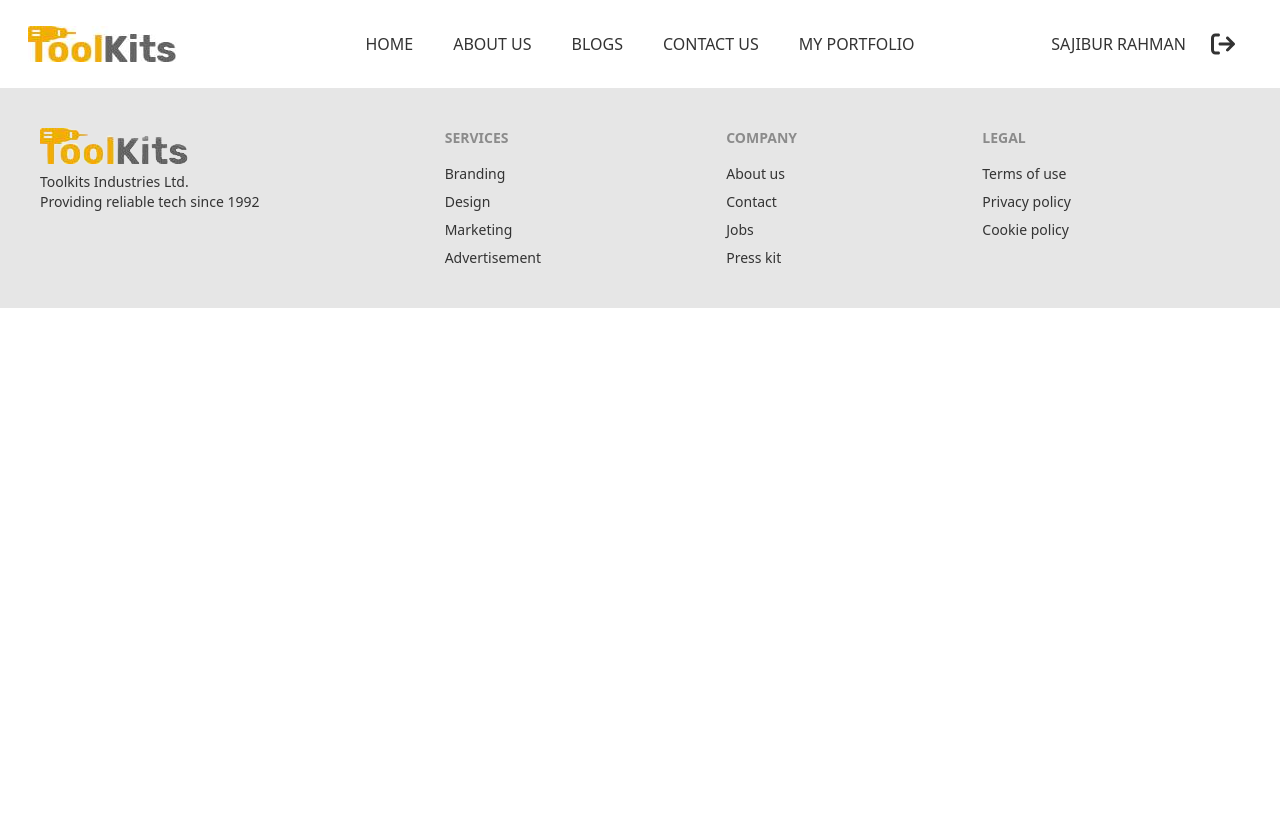
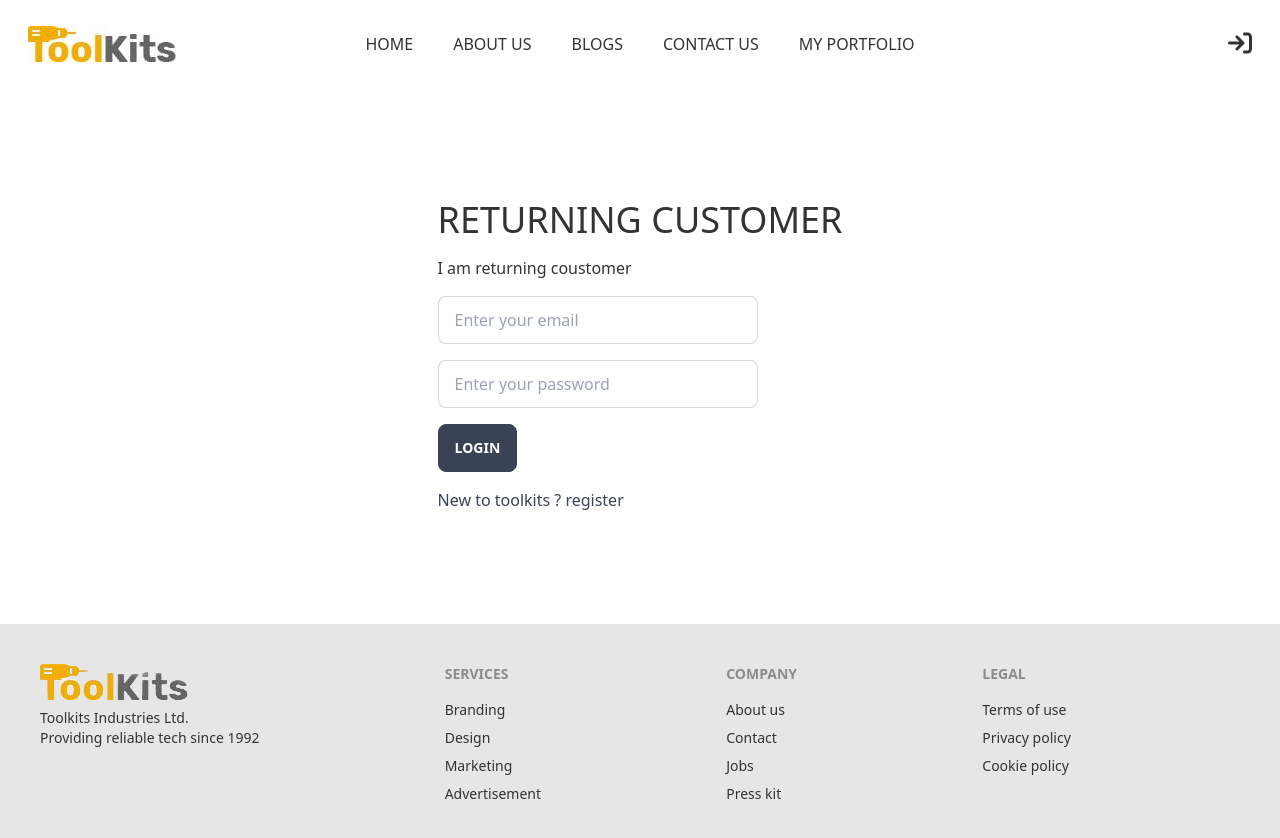
Before and after one commit to sajibur-dev/manufacturer-website, a React (Create React App) app: page /login in a window 1280 px wide. Shown: the top 838 px of the page. Before the commit the page ends 800 px from the top, so only its background shows below. Built offline with nearby package versions, Linux system fonts and the light colour scheme.

Commit message:
login ui is done

```diff
--- a/package.json
+++ b/package.json
@@ -13,6 +13,7 @@
     "firebase": "^9.8.1",
     "react": "^18.1.0",
     "react-dom": "^18.1.0",
+    "react-firebase-hooks": "^5.0.3",
     "react-hook-form": "^7.31.2",
     "react-query": "^3.39.0",
     "react-router-dom": "^6.3.0",
--- a/src/components/CustomerReview.js
+++ b/src/components/CustomerReview.js
@@ -12,10 +12,14 @@ const CustomerReview = () => {
     },[setReviews]);
     const count = reviews?.length
   return (
-    <div class="carousel w-full mt-14">
+    <div className="mt-5">
+      <h1 className="text-center text-accent text-3xl uppercase">customer review</h1>
+      <div  class="carousel w-full mt-14">
+
       {
           reviews?.map((review) => <Review count={count} review={review}/>)
       }
+      </div>
     </div>
   );
 };
--- a/src/components/Navbar.js
+++ b/src/components/Navbar.js
@@ -8,7 +8,7 @@ import { NavLink } from "react-router-dom";
 import brand from "../assets/icons/brand.jpg";
 
 const Navbar = () => {
-  const user = 'sajibur rahman';
+  const user = '';
   return (
     <div class="navbar bg-base-100 px-7 py-5">
       <div class="navbar-start">
--- a/src/components/Tool.js
+++ b/src/components/Tool.js
@@ -10,6 +10,7 @@ const Tool = ({product}) => {
         <img
           src={image}
           alt="Shoes"
+          className="w-1/2"
         />
       </figure>
       <div class="card-body text-accent ">
@@ -19,9 +20,9 @@ const Tool = ({product}) => {
           <h4><FontAwesomeIcon className="text-primary" icon={faCartArrowDown}/> : {minimumOrderQuantity} (min)</h4>
           <h4><FontAwesomeIcon className="text-primary" icon={faDatabase}/> : {availableQuantity} (available)</h4>
         </div>
-        <h4 className="text-center mb-5"><FontAwesomeIcon className="text-primary" icon={faCircleDollarToSlot}/> : {pricePerProduct} (per product)</h4>
+        <h4 className=" mb-5"><FontAwesomeIcon className="text-primary" icon={faCircleDollarToSlot}/> : {pricePerProduct} (per product)</h4>
         <div class="card-actions justify-end">
-          <button class="btn btn-primary">Buy Now</button>
+          <button class="btn btn-primary">Place Order</button>
         </div>
       </div>
     </div>
--- a/src/components/Tools.js
+++ b/src/components/Tools.js
@@ -11,8 +11,8 @@ const Tools = () => {
         })
     },[])
     return (
-        <div className='p-10'>
-            <h1 className='text-2xl'>Hand Tool</h1>
+        <div className='p-10 my-10'>
+            <h1 className='text-2xl'>Our Products</h1>
             <div className='grid grid-cols-1 lg:grid-cols-3 gap-10 md:p-10'>
                 {
                     products.map((product)=><Tool product={product}/>)
--- /dev/null
+++ b/src/pages/Login.js
@@ -0,0 +1,98 @@
+import React from "react";
+import { useForm } from "react-hook-form";
+import { Link, useNavigate } from "react-router-dom";
+
+const Login = () => {
+  const navigate = useNavigate();
+  const {
+    register,
+    reset,
+    formState: { errors },
+    handleSubmit,
+  } = useForm();
+
+  const onSubmit = (data) => {
+    console.log(data);
+  };
+
+  return (
+    <div className="flex justify-center items-center my-28">
+      <div className="space-y-4">
+        <h1 className="text-4xl uppercase">returning customer</h1>
+        <p>I am returning coustomer</p>
+        <form onSubmit={handleSubmit(onSubmit)}>
+          <div class="form-control w-full max-w-xs">
+            <input
+              type="email"
+              placeholder="Enter your email"
+              {...register("email", {
+                required: {
+                  value: true,
+                  message: "Email is required",
+                },
+                pattern: {
+                  value: /[a-z0-9]+@[a-z]+\.[a-z]{2,3}/,
+                  message: "Please provide an valid email",
+                },
+              })}
+              class="input input-bordered w-full max-w-xs"
+            />
+            <label class="label">
+              {errors.email?.type === "required" && (
+                <span class="label-text-alt text-error">
+                  {errors.email?.message}
+                </span>
+              )}
+              {errors.email?.type === "pattern" && (
+                <span class="label-text-alt text-error">
+                  {errors.email?.message}
+                </span>
+              )}
+            </label>
+          </div>
+
+          <div class="form-control w-full max-w-xs">
+            <input
+              type="password"
+              placeholder="Enter your password"
+              {...register("password", {
+                required: {
+                  value: true,
+                  message: "password is required",
+                },
+                minLength: {
+                  value: 8,
+                  message: "Please provide an 8 character password",
+                },
+              })}
+              class="input input-bordered w-full max-w-xs"
+            />
+            <label class="label">
+              {errors.password?.type === "required" && (
+                <span class="label-text-alt text-error">
+                  {errors.password?.message}
+                </span>
+              )}
+              {errors.password?.type === "minLength" && (
+                <span class="label-text-alt text-error">
+                  {errors.password?.message}
+                </span>
+              )}
+            </label>
+          </div>
+
+          <input
+            type="submit"
+            value="login"
+            className="btn btn-accent text-white"
+          />
+        </form>
+        <p className="text-accent">
+          New to toolkits ? <Link to="/register" className="hover:text-blue-800">register</Link>
+        </p>
+      </div>
+    </div>
+  );
+};
+
+export default Login;
--- a/src/routes/Routers.js
+++ b/src/routes/Routers.js
@@ -4,6 +4,7 @@ import About from '../pages/About';
 import Blogs from '../pages/Blogs';
 import Contact from '../pages/Contact';
 import Home from '../pages/Home';
+import Login from '../pages/Login';
 
 
 const Routers = () => {
@@ -13,6 +14,7 @@ const Routers = () => {
             <Route path='/about' element={<About/>}/>
             <Route path='/blogs' element={<Blogs/>}/>
             <Route path='/contact' element={<Contact/>}/>
+            <Route path='/login' element={<Login/>}/>
         </Routes>
     );
 };
```
Also changed, not shown: 1 other file (tests, documents, lock files or other folders).
